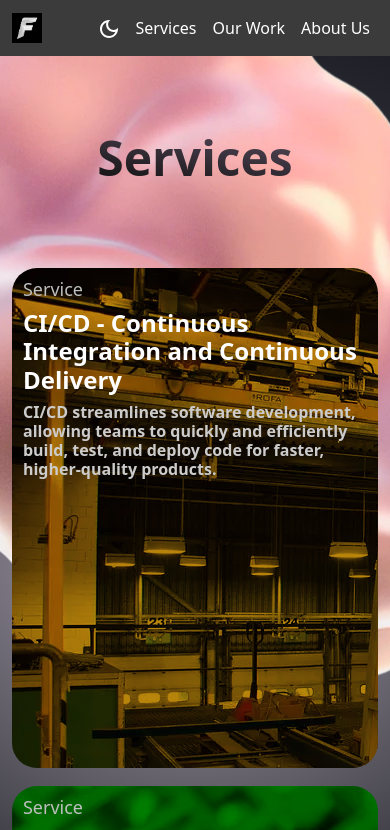
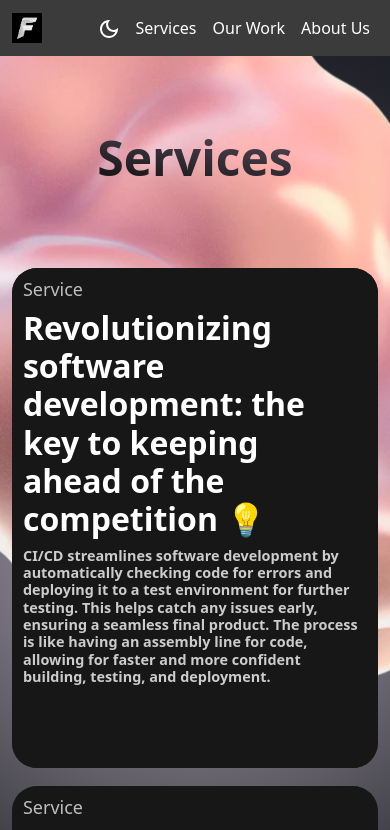
Before and after one commit to Flex-Consulting/Flex-Consulting.github.io, a React (Create React App) app: page /services in a window 390 px wide. Shown: the top 830 px of the page. Built offline with nearby package versions, Linux system fonts and the light colour scheme.

Commit message:
Fixing content overflow issue.

```diff
--- a/src/components/styles/ServiceCard.css
+++ b/src/components/styles/ServiceCard.css
@@ -158,7 +158,10 @@
 }
 @media only screen and (max-width: 800px) {
     .service-desc-serv-card{
-        font-size:medium !important;
+        font-size:90% !important;
+    }
+    .service-card-front, .service-card-back {
+        transform: none !important;
     }
     }
 
```
